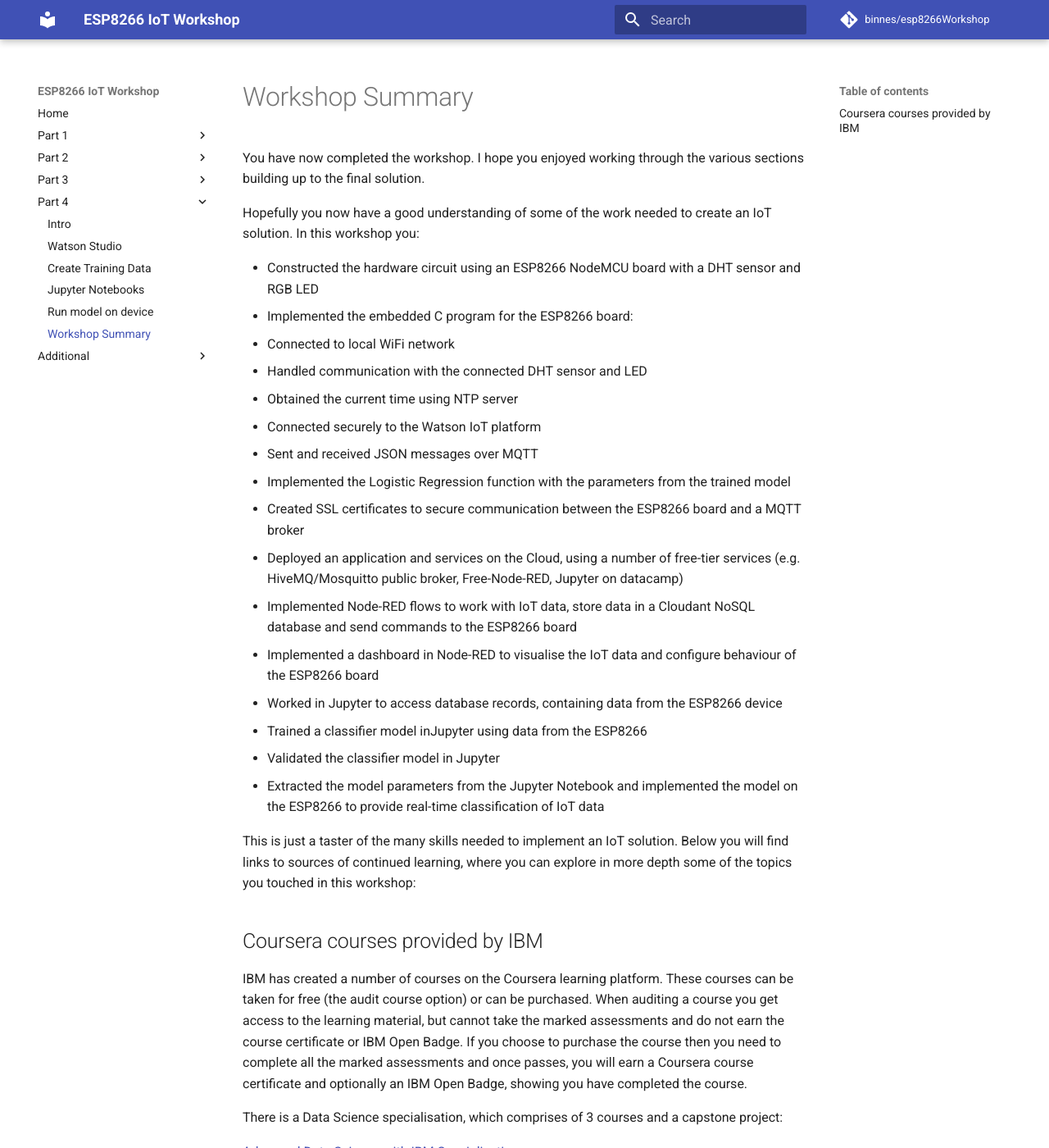
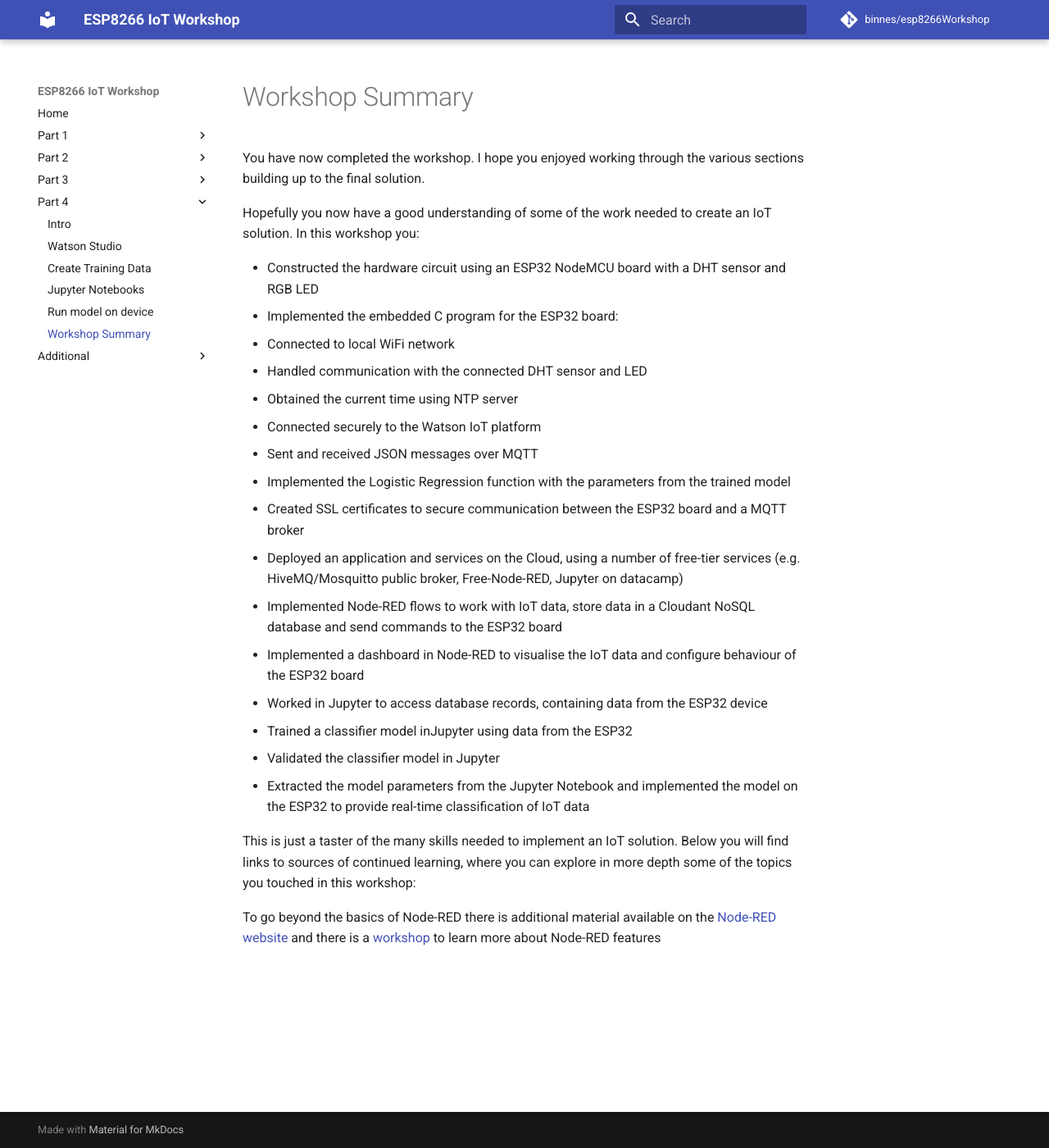
Before and after one commit to mdragone1/ESP32-IoT-Workshop, an MkDocs documentation site: the page built from docs/part4/SUMMARY.md, in a window 1280 px wide and 1400 px high. Shown: the whole window at 82% size. Built offline with MkDocs 1.6.1 and Material for MkDocs 9.7.7, drawn with Linux system fonts in a browser that asks for light colours; comment, search, counter and statistics services are not loaded; some of the changed text lies outside the part shown.

Commit message:
Update SUMMARY.md

```diff
--- a/docs/part4/SUMMARY.md
+++ b/docs/part4/SUMMARY.md
@@ -4,35 +4,23 @@ You have now completed the workshop.  I hope you enjoyed working through the var
 
 Hopefully you now have a good understanding of some of the work needed to create an IoT solution.  In this workshop you:
 
-- Constructed the hardware circuit using an ESP8266 NodeMCU board with a DHT sensor and RGB LED
-- Implemented the embedded C program for the ESP8266 board:
+- Constructed the hardware circuit using an ESP32 NodeMCU board with a DHT sensor and RGB LED
+- Implemented the embedded C program for the ESP32 board:
   - Connected to local WiFi network
   - Handled communication with the connected DHT sensor and LED
   - Obtained the current time using NTP server
   - Connected securely to the Watson IoT platform
   - Sent and received JSON messages over MQTT
   - Implemented the Logistic Regression function with the parameters from the trained model
-- Created SSL certificates to secure communication between the ESP8266 board and a MQTT broker
+- Created SSL certificates to secure communication between the ESP32 board and a MQTT broker
 - Deployed an application and services on the Cloud, using a number of free-tier services (e.g. HiveMQ/Mosquitto public broker, Free-Node-RED, Jupyter on datacamp)
-- Implemented Node-RED flows to work with IoT data, store data in a Cloudant NoSQL database and send commands to the ESP8266 board
-- Implemented a dashboard in Node-RED to visualise the IoT data and configure behaviour of the ESP8266 board
-- Worked in Jupyter to access database records, containing data from the ESP8266 device
-- Trained a classifier model inJupyter using data from the ESP8266
+- Implemented Node-RED flows to work with IoT data, store data in a Cloudant NoSQL database and send commands to the ESP32 board
+- Implemented a dashboard in Node-RED to visualise the IoT data and configure behaviour of the ESP32 board
+- Worked in Jupyter to access database records, containing data from the ESP32 device
+- Trained a classifier model inJupyter using data from the ESP32
 - Validated the classifier model in Jupyter
-- Extracted the model parameters from the Jupyter Notebook and implemented the model on the ESP8266 to provide real-time classification of IoT data
+- Extracted the model parameters from the Jupyter Notebook and implemented the model on the ESP32 to provide real-time classification of IoT data
 
 This is just a taster of the many skills needed to implement an IoT solution.   Below you will find links to sources of continued learning, where you can explore in more depth some of the topics you touched in this workshop:
 
-## Coursera courses provided by IBM
-
-IBM has created a number of courses on the Coursera learning platform.  These courses can be taken for free (the audit course option) or can be purchased.  When auditing a course you get access to the learning material, but cannot take the marked assessments and do not earn the course certificate or IBM Open Badge.  If you choose to purchase the course then you need to complete all the marked assessments and once passes, you will earn a Coursera course certificate and optionally an IBM Open Badge, showing you have completed the course.
-
-There is a Data Science specialisation, which comprises of 3 courses and a capstone project:
-
-[Advanced Data Science with IBM Specialization](https://www.coursera.org/specializations/advanced-data-science-ibm)
-
-- [Fundamentals of Scalable Data Science](https://www.coursera.org/learn/ds)
-- [Advanced Machine Learning and Signal Processing](https://www.coursera.org/learn/advanced-machine-learning-signal-processing)
-- [Applied AI with DeepLearning](https://www.coursera.org/learn/ai)
-
 To go beyond the basics of Node-RED there is additional material available on the [Node-RED website](https://nodered.org) and there is a [workshop](https://github.com/binnes/moreNodeRedWorkshop) to learn more about Node-RED features
```
